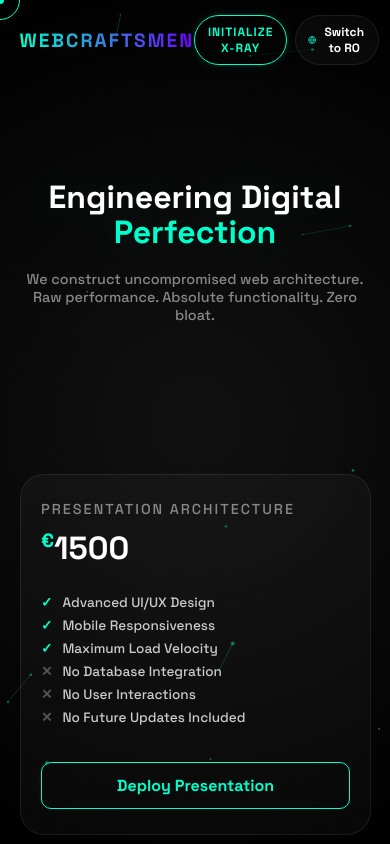
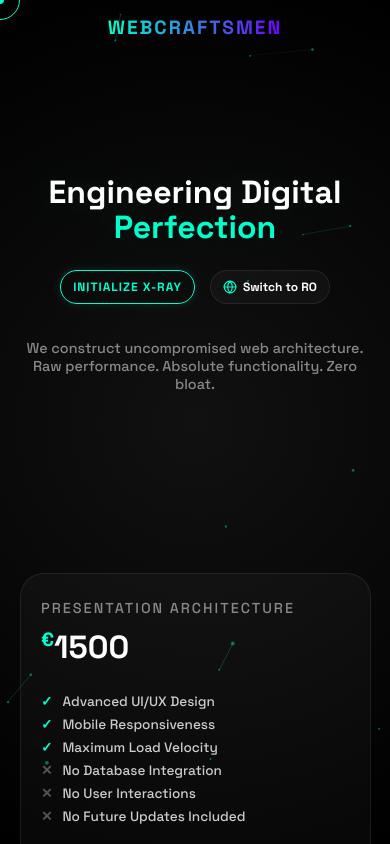
Before and after one commit to webcraftsmen-ctrl/webcraftsmen-website, a plain HTML site: page index.html in a window 390 px wide. Shown: the top 844 px of the page. Drawn offline with Linux system fonts and the light colour scheme.

Commit message:
Update 2.0

```diff
--- a/index.html
+++ b/index.html
@@ -40,7 +40,7 @@
             font-family: 'Space Grotesk', sans-serif;
             overflow-x: hidden;
             margin: 0;
-            -webkit-font-smoothing: antialiased; /* Crisper text on mobile */
+            -webkit-font-smoothing: antialiased;
         }
 
         /* Interactive Canvas Background */
@@ -122,7 +122,30 @@
             box-shadow: 0 0 20px rgba(0, 255, 204, 0.4); transform: translateY(-1px);
         }
 
-        /* Scroll Reveal Utility (GPU Accelerated) */
+        /* RESPONSIVE UI PLACEMENT */
+        .mobile-controls {
+            display: none; /* Hidden by default on desktop */
+        }
+
+        @media (max-width: 768px) {
+            .desktop-controls {
+                display: none !important; /* Hide top right buttons on mobile */
+            }
+            nav {
+                justify-content: center; /* Center logo on mobile */
+            }
+            .mobile-controls {
+                display: flex !important;
+                flex-direction: row;
+                justify-content: center;
+                align-items: center;
+                gap: 15px;
+                margin: 25px 0 35px 0; /* Stylish spacing between title and subtitle */
+                width: 100%;
+            }
+        }
+
+        /* Scroll Reveal Utility */
         .reveal {
             opacity: 0; transform: translateY(30px);
             transition: opacity 0.8s cubic-bezier(0.16, 1, 0.3, 1), transform 0.8s cubic-bezier(0.16, 1, 0.3, 1);
@@ -135,18 +158,26 @@
             min-height: 100vh; width: 100vw;
             scroll-snap-align: start; scroll-snap-stop: always;
             display: flex; flex-direction: column; justify-content: center; align-items: center;
-            padding: 80px 5vw 40px; /* Adjusted padding for mobile nav */
+            padding: 80px 5vw 40px;
             position: relative;
+        }
+
+        @media (max-width: 768px) {
+            section { scroll-snap-align: none; min-height: auto; padding-top: 120px; padding-bottom: 60px; }
+            html { scroll-snap-type: none; }
         }
 
         /* Hero */
         .hero { text-align: center; }
         h1 {
-            font-size: clamp(2rem, 6vw, 6rem); line-height: 1.1; margin-bottom: 20px;
+            font-size: clamp(2rem, 6vw, 6rem); line-height: 1.1; margin-bottom: 0px;
             text-shadow: 0 0 40px rgba(0, 255, 204, 0.2);
         }
+        /* Mobile adjustment for desktop margin */
+        @media (min-width: 769px) { h1 { margin-bottom: 20px; } }
+
         .hero p {
-            font-size: clamp(0.9rem, 2vw, 1.2rem); color: var(--text-dim); max-width: 600px;
+            font-size: clamp(0.9rem, 2vw, 1.2rem); color: var(--text-dim); max-width: 600px; margin: 0 auto;
         }
 
         /* Pricing Container */
@@ -156,8 +187,7 @@
         }
 
         .price-card {
-            background: var(--glass); backdrop-filter: blur(15px);
-            -webkit-backdrop-filter: blur(15px); /* Safari Mobile Fix */
+            background: var(--glass); backdrop-filter: blur(15px); -webkit-backdrop-filter: blur(15px);
             border: 1px solid var(--glass-border); border-radius: 24px;
             padding: clamp(25px, 4vw, 40px) clamp(20px, 3vw, 30px);
             flex: 1 1 300px; max-width: 450px;
@@ -182,9 +212,7 @@
             font-size: clamp(0.9rem, 1.5vw, 1.1rem); color: var(--text-dim);
             text-transform: uppercase; letter-spacing: 2px; margin-bottom: 10px;
         }
-        .price {
-            font-size: clamp(2rem, 4vw, 3.5rem); font-weight: 700; margin-bottom: 20px;
-        }
+        .price { font-size: clamp(2rem, 4vw, 3.5rem); font-weight: 700; margin-bottom: 20px; }
         .price span { font-size: 1.2rem; color: var(--primary); vertical-align: top; }
 
         ul { list-style: none; margin-bottom: 30px; flex-grow: 1; }
@@ -222,8 +250,6 @@
 
         @media (max-width: 768px) {
             .contact-dual-container { flex-direction: column; gap: 20px; }
-            section { scroll-snap-align: none; min-height: auto; padding-top: 100px; padding-bottom: 50px; }
-            html { scroll-snap-type: none; } /* Disable snap on mobile to prevent cut-off tall sections */
         }
 
         .contact-classic {
@@ -235,9 +261,7 @@
             .contact-classic { border-right: none; border-bottom: 1px solid var(--glass-border); padding-right: 0; padding-bottom: 20px; }
         }
 
-        .contact-classic h3 {
-            color: var(--primary); font-size: 1.2rem; text-transform: uppercase; letter-spacing: 2px; text-align: center;
-        }
+        .contact-classic h3 { color: var(--primary); font-size: 1.2rem; text-transform: uppercase; letter-spacing: 2px; text-align: center; }
 
         .contact-btn {
             display: flex; align-items: center; justify-content: center; gap: 10px; width: 100%;
@@ -302,19 +326,30 @@
 
     <nav>
         <div class="logo">WebCraftsmen</div>
-        <div class="nav-controls">
-            <button class="xray-toggle" id="xray-btn">Initialize X-Ray</button>
-            <button class="lang-toggle" id="lang-btn">
+        <div class="nav-controls desktop-controls">
+            <button class="xray-toggle">Initialize X-Ray</button>
+            <button class="lang-toggle">
                 <svg xmlns="http://www.w3.org/2000/svg" viewBox="0 0 24 24" fill="none" stroke="currentColor" stroke-width="2" stroke-linecap="round" stroke-linejoin="round" class="globe-icon">
                     <circle cx="12" cy="12" r="10"></circle><line x1="2" y1="12" x2="22" y2="12"></line><path d="M12 2a15.3 15.3 0 0 1 4 10 15.3 15.3 0 0 1-4 10 15.3 15.3 0 0 1-4-10 15.3 15.3 0 0 1 4-10z"></path>
                 </svg>
-                <span id="lang-text">Switch to RO</span>
+                <span class="lang-text">Switch to RO</span>
             </button>
         </div>
     </nav>
 
     <section id="home" class="hero reveal">
         <h1 id="t-hero-title">Engineering Digital<br><span style="color: var(--primary)">Perfection</span></h1>
+
+        <div class="nav-controls mobile-controls">
+            <button class="xray-toggle">Initialize X-Ray</button>
+            <button class="lang-toggle">
+                <svg xmlns="http://www.w3.org/2000/svg" viewBox="0 0 24 24" fill="none" stroke="currentColor" stroke-width="2" stroke-linecap="round" stroke-linejoin="round" class="globe-icon">
+                    <circle cx="12" cy="12" r="10"></circle><line x1="2" y1="12" x2="22" y2="12"></line><path d="M12 2a15.3 15.3 0 0 1 4 10 15.3 15.3 0 0 1-4 10 15.3 15.3 0 0 1-4-10 15.3 15.3 0 0 1 4-10z"></path>
+                </svg>
+                <span class="lang-text">Switch to RO</span>
+            </button>
+        </div>
+
         <p id="t-hero-sub">We construct uncompromised web architecture. Raw performance. Absolute functionality. Zero bloat.</p>
     </section>
 
@@ -425,7 +460,7 @@
         }
 
         /* ==========================================
-           1. X-RAY MODE LOGIC
+           1. X-RAY MODE LOGIC (Updated for multiple buttons)
         ========================================== */
         document.querySelectorAll('section, div, nav, h1, h2, h3, p, ul, li, a, button, input, span').forEach(el => {
             if(!el.classList.contains('cursor-dot') && !el.classList.contains('cursor-outline') && !el.classList.contains('xray-grid')) {
@@ -433,10 +468,14 @@
             }
         });
 
-        const xrayBtn = document.getElementById('xray-btn');
-        xrayBtn.addEventListener('click', () => {
+        const xrayBtns = document.querySelectorAll('.xray-toggle');
+        xrayBtns.forEach(btn => {
+            btn.addEventListener('click', () => {
                 document.body.classList.toggle('xray-mode');
-            xrayBtn.innerText = document.body.classList.contains('xray-mode') ? 'Disable X-Ray' : 'Initialize X-Ray';
+                const isXray = document.body.classList.contains('xray-mode');
+                // Update all X-Ray buttons to keep them synced
+                xrayBtns.forEach(b => b.innerText = isXray ? 'Disable X-Ray' : 'Initialize X-Ray');
+            });
         });
 
         /* ==========================================
@@ -484,7 +523,6 @@
         canvas.width = window.innerWidth; canvas.height = window.innerHeight;
 
         let particlesArray = [];
-        // MASSIVE OPTIMIZATION: Drastically cut particles on small screens
         let particleDensity = isTouchDevice || window.innerWidth < 768 ? 20000 : 10000;
         let numberOfParticles = Math.min(isTouchDevice ? 30 : 100, (canvas.width * canvas.height) / particleDensity);
 
@@ -583,14 +621,19 @@
         };
 
         let currentLang = 'en';
-        const langBtn = document.getElementById('lang-btn');
+        const langBtns = document.querySelectorAll('.lang-toggle');
 
-        langBtn.addEventListener('click', () => {
+        langBtns.forEach(btn => {
+            btn.addEventListener('click', () => {
                 currentLang = currentLang === 'en' ? 'ro' : 'en';
-            document.getElementById('lang-text').innerText = currentLang === 'en' ? 'Switch to RO' : 'Schimbă în EN';
 
+                // Update all language toggle texts
+                document.querySelectorAll('.lang-text').forEach(textSpan => {
+                    textSpan.innerText = currentLang === 'en' ? 'Switch to RO' : 'Schimbă în EN';
+                });
+
+                // Translate the rest of the page
                 document.querySelectorAll('[id^="t-"]').forEach(el => {
-                if(el.id === 'lang-btn' || el.id === 'lang-text') return;
                     el.style.opacity = '0';
                     setTimeout(() => {
                         if (dictionary[currentLang][el.id]) el.innerHTML = dictionary[currentLang][el.id];
@@ -598,6 +641,7 @@
                     }, 300);
                 });
             });
+        });
     </script>
 </body>
 </html>
```
Lines whose indentation alone changed are shown as unchanged.
